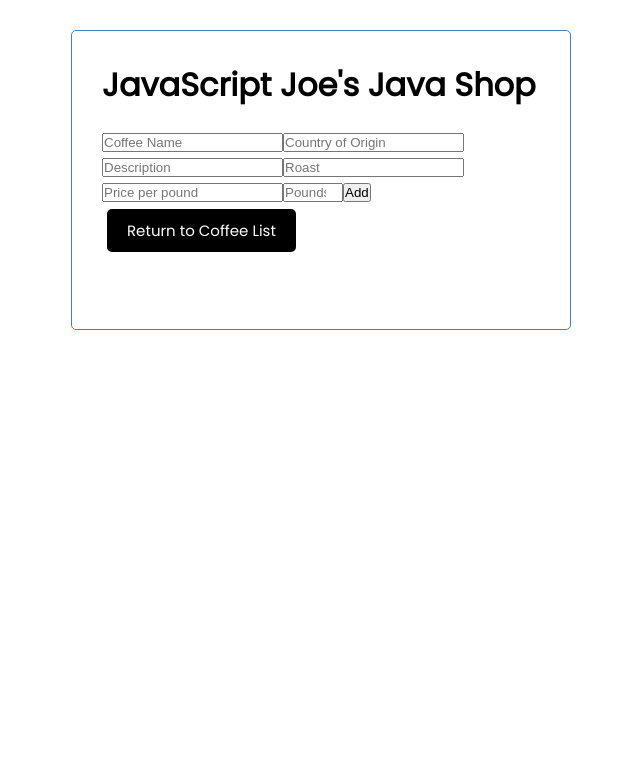
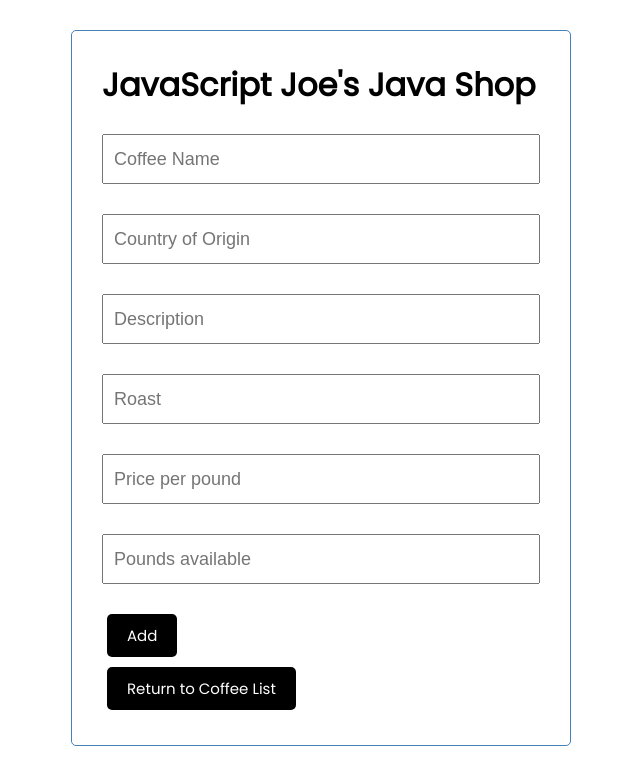
Before and after one commit to iamalion/coffee-shop, a React (Create React App) app: page / in a window 1280 px wide. Both pictures are taken after a click on the button "Add Coffee". Shown: the top 784 px of the page, without its empty margins (319-959 px from the left). Built offline with nearby package versions, Linux system fonts and the light colour scheme.

Commit message:
Style form

```diff
--- a/src/components/EditCoffeeForm.js
+++ b/src/components/EditCoffeeForm.js
@@ -17,11 +17,15 @@ function EditCoffeeForm(props) {
         });
       }
     return (
+
         <React.Fragment>
-      <ReusableForm
-        formSubmissionHandler={handleEditCoffeeFormSubmission}
-        buttonText="Update Coffee" />
-    </React.Fragment>
+            <div className="edit-coffee-form">
+        <ReusableForm
+            formSubmissionHandler={handleEditCoffeeFormSubmission}
+            buttonText="Update Coffee" />
+           </div>
+        </React.Fragment>
+
     );
 }
 export default EditCoffeeForm;
--- a/src/components/ReusableForm.js
+++ b/src/components/ReusableForm.js
@@ -5,27 +5,38 @@ function ReusableForm(props) {
     return (
         <React.Fragment>
             <form onSubmit={props.formSubmissionHandler}>
+            <div className="form-control">
                 <input
                     type='text'
                     name='name'
                     placeholder='Coffee Name' required />
+            </div>
+            <div className="form-control">
                 <input
                     type='text'
                     name='origin'
                     placeholder='Country of Origin' required />
+            </div>
+            <div className="form-control">
                 <input
                     type='text'
                     name='description'
                     placeholder='Description' required />
+            </div>
+            <div className="form-control">
                 <input
                     type='text'
                     name='roast'
                     placeholder='Roast' required />
+            </div>
+            <div className="form-control">
                 <input
                     type='number'
                     name='price'
                     min='0'
                     placeholder='Price per pound' required />
+            </div>
+            <div className="form-control">
                 <input
                     type='number'
                     name='available'
@@ -33,8 +44,9 @@ function ReusableForm(props) {
                     max='130'
                     placeholder='Pounds available' required
                     />
+            </div>
 
-                <button type="submit">{props.buttonText}</button>
+                <button className="btn" type="submit">{props.buttonText}</button>
             </form>
         </React.Fragment>
     );
--- a/src/index.css
+++ b/src/index.css
@@ -54,29 +54,13 @@ body {
   width: 100%;
 }
 
-.task {
-  background: #f4f4f4;
-  margin: 5px;
-  padding: 10px 20px;
-  cursor: pointer;
-}
-
-.task.reminder {
-  border-left: 5px solid green;
-}
-
-.task h3 {
-  display: flex;
-  align-items: center;
-  justify-content: space-between;
-}
-
 .add-form {
   margin-bottom: 40px;
 }
 
 .form-control {
   margin: 20px 0;
+  display: block;
 }
 
 .form-control label {
@@ -85,10 +69,10 @@ body {
 
 .form-control input {
   width: 100%;
-  height: 40px;
-  margin: 5px;
-  padding: 3px 7px;
-  font-size: 17px;
+  height: 50px;
+  margin: 5px 0;
+  padding: 10px;
+  font-size: 18px;
 }
 
 .form-control-check {
```
